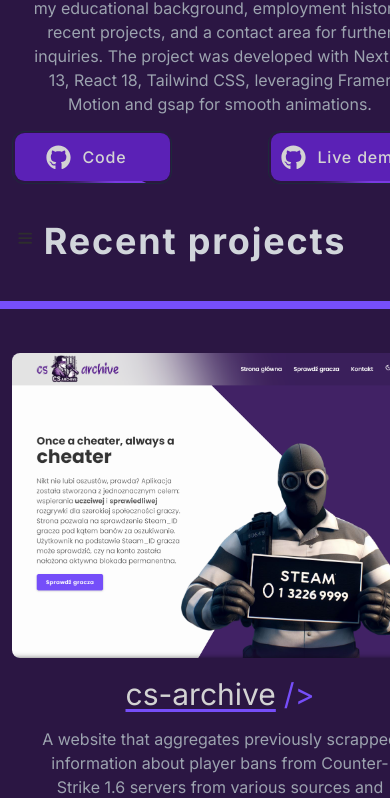
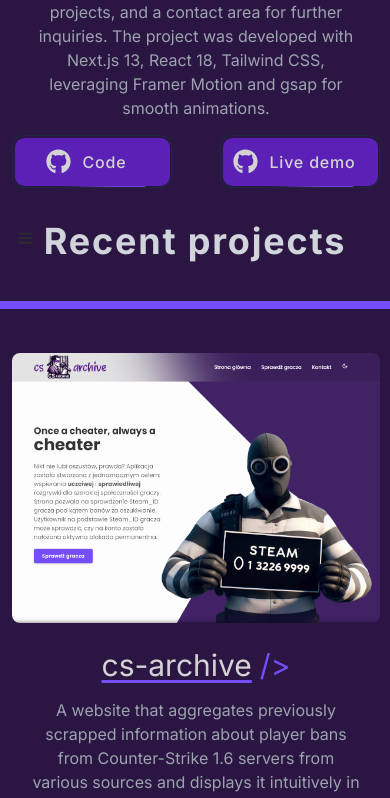
Before and after one commit to sdnn44/portfolio, a Next.js app: page / in a window 390 px wide. Shown: the part 5910-6708 px from the top of the page. Built offline with nearby package versions, Linux system fonts and the light colour scheme.

Commit message:
Deleted unused lines of code

```diff
--- a/app/components/Contact/ContactForm.tsx
+++ b/app/components/Contact/ContactForm.tsx
@@ -1,3 +1,4 @@
+"use client";
 import React, { useRef } from 'react'
 import MovingButton from '../Button/MovingBorder'
 
--- a/app/components/Experience/ExperienceCard.tsx
+++ b/app/components/Experience/ExperienceCard.tsx
@@ -66,8 +66,8 @@
                         <div className='font-semibold text-gray-300'>{experience.company}</div>
                         <div className='font-medium text-[14px] text-gray-500'>{experience.role}</div>
                         <div className='text-[12px] text-gray-500'>{experience.date.map((date, index) => (
-        <div key={index}>{date}</div>
-    ))}</div>
+                            <div key={index}>{date}</div>
+                        ))}</div>
                     </div>
                 </div>
                 <div>
--- a/app/components/Hero/Hero.tsx
+++ b/app/components/Hero/Hero.tsx
@@ -14,7 +14,6 @@
       <div className='order-2 md:order-1 rounded-full flex items-center justify-center border-[1px] border-violet-800 shadow-[0_0px_20px_rgba(0,0,0,0.25)] shadow-violet-700 overflow-hidden'>
         <HeroBgAnimation />
         <Image src={'/hero_bg-2.jpg'} width={700} height={700} alt={''} className='z-10 w-52 h-52 lg:w-full lg:h-full' />
-        {/* <div className="absolute border border-[#333333] rounded-full h-[300px] w-[300px] mt-52 z-10 "></div> */}
       </div>
       <HeroContent className='md:order-2'/>
       <div className='absolute -bottom-44'>
--- a/app/components/Hero/HeroContent.tsx
+++ b/app/components/Hero/HeroContent.tsx
@@ -32,7 +32,6 @@
                 <Button className="button left w-[7rem] md:w-[10rem] lg:w-[11rem] px-[10px] py-[15px]" label='Get in touch'>
                     <p className='text-[#5a21b5]'>Contact</p>
                 </Button>
-                {/* <a href='#' className='button left'>Contact</a> */}
             </div>
         </div>
     )
--- a/app/components/Project/ProjectSection.tsx
+++ b/app/components/Project/ProjectSection.tsx
@@ -144,7 +144,7 @@
                             <span className={`text-3xl md:text-3xl lg:text-4xl text-bold ${projectStyleVar.closeTag}`}>{'/>'}</span>
                         </div>
                         <p className='text-base md:text-sm lg:text-base text-gray-400 text-center md:text-left px-5 md:px-0'>{project.description}</p>
-                        <div className='flex w-full items-start gap-24'>
+                        <div className='flex w-full items-start gap-12 md:gap-24'>
 
                             <Link href={project.github}>
                                 <MovingBorder className={`${projectStyleVar.buttonBackground} duration-300 ease-in-out ${projectStyleVar.buttonBackgroundHover}`} borderClassName={`${projectStyleVar.border}`}>
--- a/app/layout.tsx
+++ b/app/layout.tsx
@@ -1,6 +1,7 @@
 import type { Metadata } from "next";
 import { Inter } from "next/font/google";
 import "./styles/globals.css";
+
 
 const inter = Inter({ subsets: ["latin"] });
 
```
Also changed, not shown: 1 other file (tests, documents, lock files or other folders).
